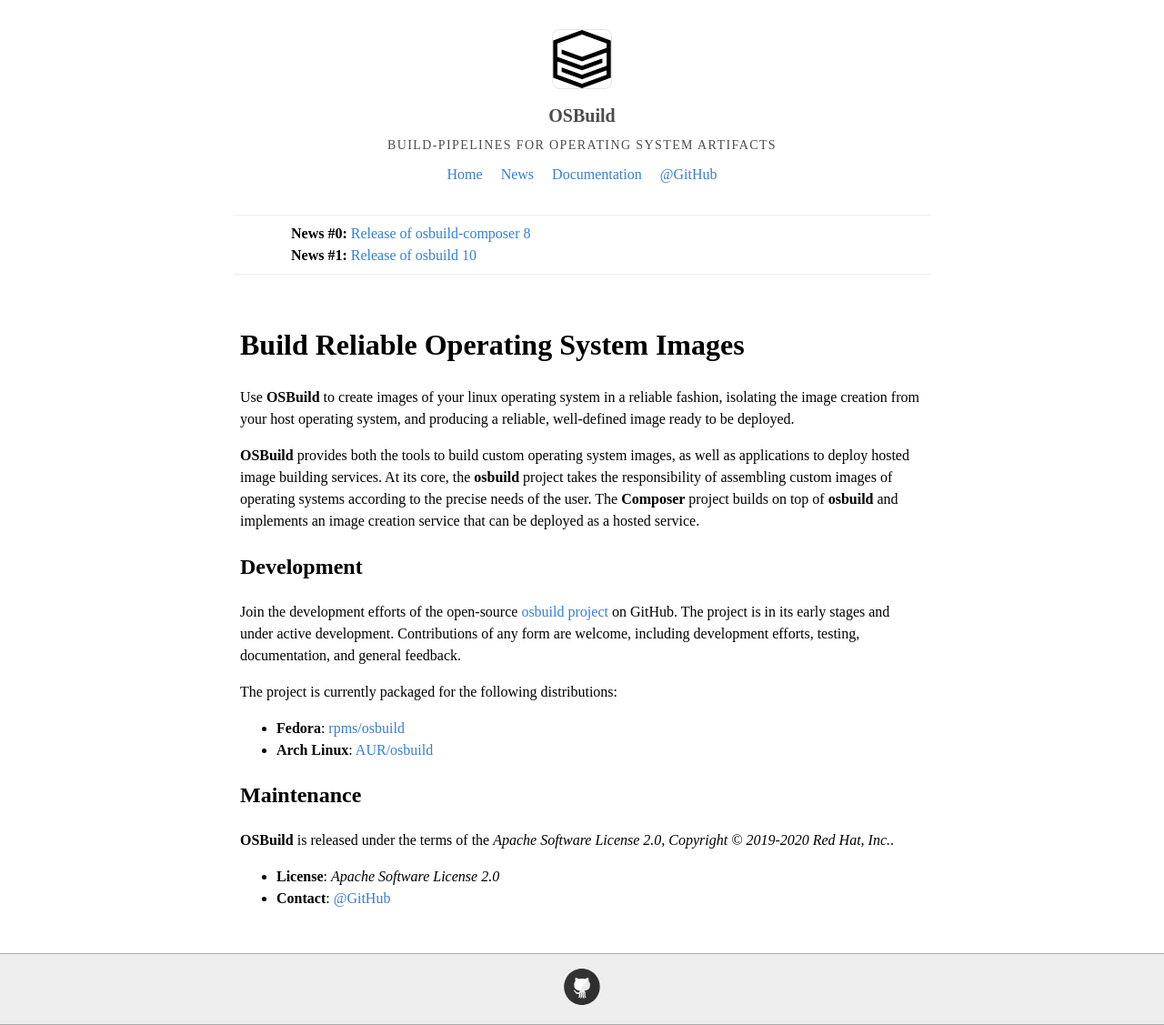
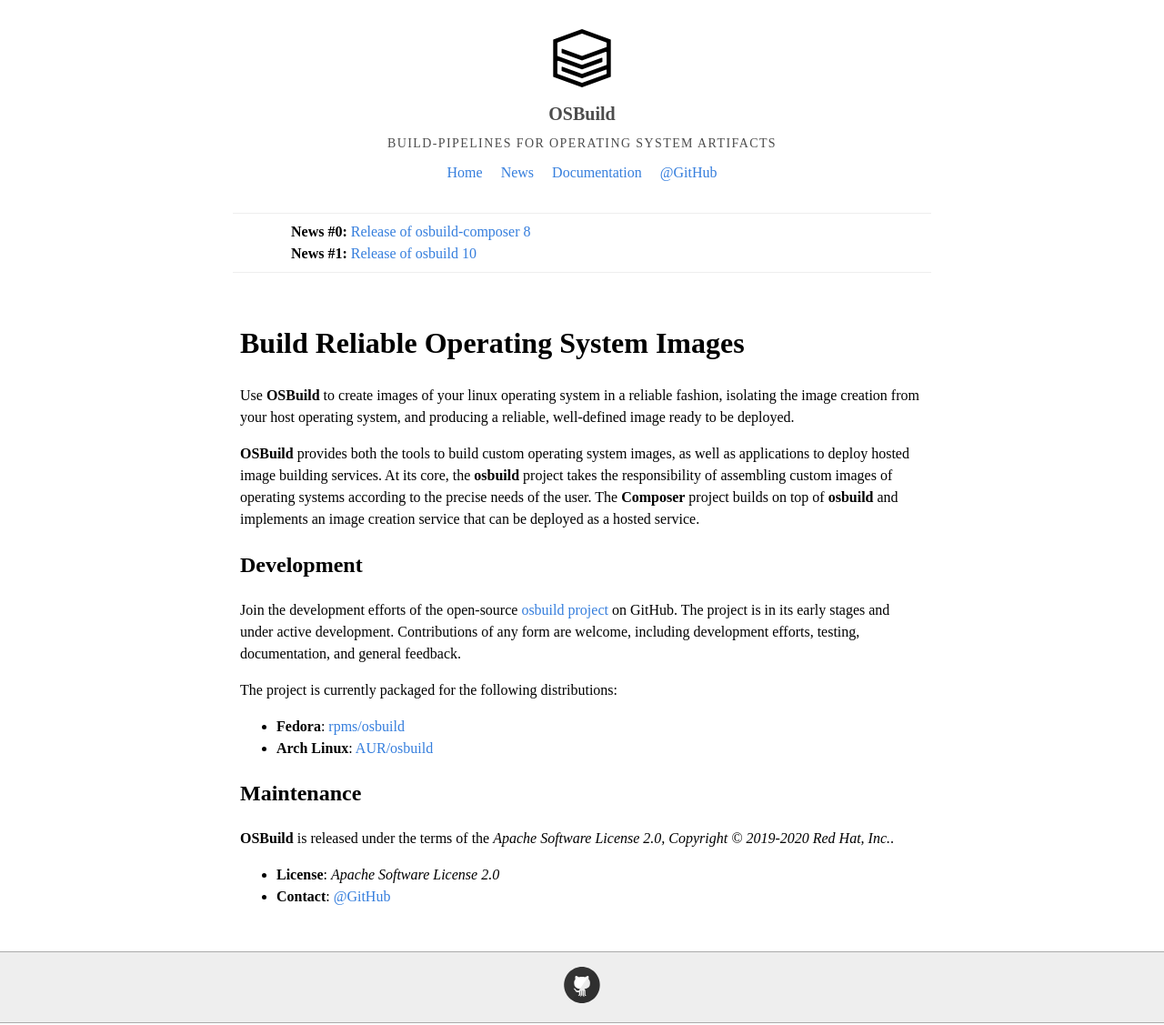
Before and after one commit to osbuild/legacy-website, a Jekyll site: the page built from index.md, in a window 1280 px wide. Shown: the whole page at 91% size. Built offline with Jekyll 4.4.1, drawn with Linux system fonts in a browser that asks for light colours; nearby versions of some CDN libraries; our own code applies the rules of GitHub Pages for plain Markdown files.

Commit message:
layouts: drop logo border
With the new logo we no longer need a border. Given the low margin on
the logo data itself, it looks quite odd. Drop the border for now.

```diff
--- a/_layouts/root.html
+++ b/_layouts/root.html
@@ -8,8 +8,7 @@
     <header class="tc pv4">
       <div>
         <a href="{{ '' | relative_url }}/">
-          <img class="ba br3 b--black-10
-                      h3 w3"
+          <img class="h3 w3"
                alt="Back to home"
                src="{{ site.avatar | relative_url }}" />
         </a>
```
